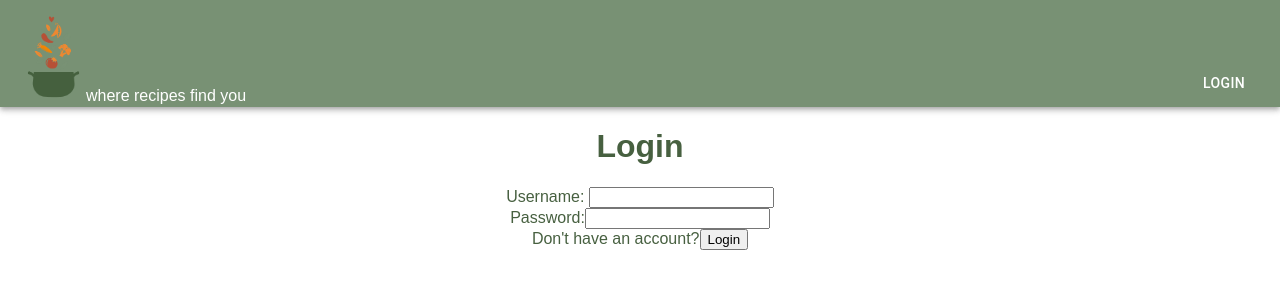
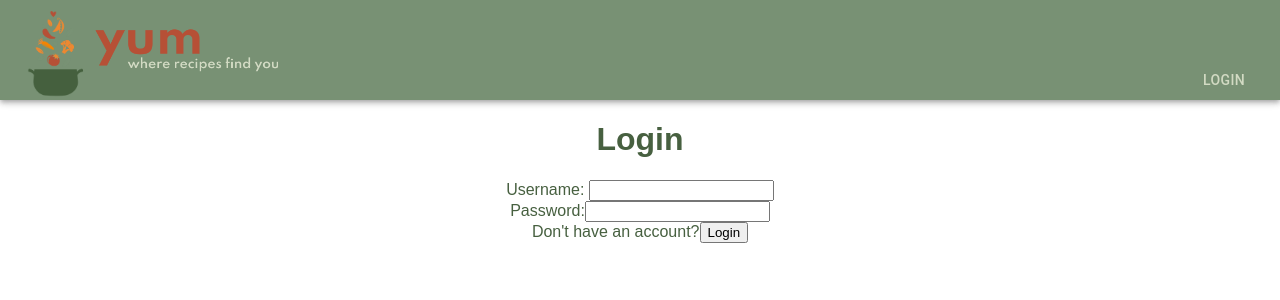
Before and after one commit to hannahtoth/yum-client, a React (Create React App) app: page / in a window 1280 px wide. Shown: the top 300 px of the page. Built offline with nearby package versions, Linux system fonts and the light colour scheme.

Commit message:
additonal styling of navabr'

```diff
--- a/src/App.js
+++ b/src/App.js
@@ -6,6 +6,7 @@ import './App.css';
 import AppLoggedIn from './components/AppLoggedIn';
 import Portal from './components/Portal';
 import Navbar from './components/Navbar';
+
 
 
 function App() {
@@ -17,7 +18,10 @@ function App() {
      {/* {loggedIn ? <AppLoggedIn /> : <Portal/>} */}
      <Portal/>
 
+
     </div>
+
+
   );
 }
 
--- a/src/components/Navbar.js
+++ b/src/components/Navbar.js
@@ -2,6 +2,7 @@ import React from 'react';
 import { makeStyles } from '@material-ui/core/styles';
 
 import { Button, Typography, AppBar, Toolbar, IconButton, MenuIcon, Avatar, MenuItem, Menu} from '../materialuiexports';
+import { BottomNavigation } from '@material-ui/core';
 
 
 const Navbar = ({}) => {
@@ -23,13 +24,18 @@ const useStyles = makeStyles((theme) => ({
         },
 
         logo: {
-            maxWidth: 60,
+            maxWidth: 200,
 
 
           },
 
+          tagline: {
+            maxWidth: 100,
+            maxHeight: 100,
+
+          },
+
           button: {
-
               marginTop: 60,
           }
 
@@ -45,7 +51,8 @@ const useStyles = makeStyles((theme) => ({
               backgroundColor: "#789174"
             }}>
               <Toolbar>
-                <img src='yumLogo.png' alt='logo' className={classes.logo} />
+                <img src='YumLogo.png' alt='tagline' className={classes.tagline} />
+                 <img src='yum-tagline.png' alt='logo' className={classes.logo} />
 
 
                 <Typography variant="h8"
@@ -53,12 +60,12 @@ const useStyles = makeStyles((theme) => ({
                 style={{
                     color: 'white'
                 }} className={classes.title}>
-                where recipes find you
+
                 </Typography>
 
                 <Button color="inherit"
                 style={{
-                    color: 'white'
+                    color: '#D2DAC3'
                 }} className={classes.button}>Login</Button>
               </Toolbar>
             </AppBar>
--- a/src/materialuiexports.js
+++ b/src/materialuiexports.js
@@ -19,5 +19,5 @@ import Menu from '@material-ui/core/Menu';
 import MenuItem from '@material-ui/core/MenuItem';
 
 export {
-    TextField, AddCircleOutlineTwoToneIcon, Button, Pagination, Chip, CardMedia, Card, CardContent, Typography, Grid, Container, Link, AppBar, Avatar, IconButton, Toolbar, MenuIcon, Menu, MenuItem
+    TextField, AddCircleOutlineTwoToneIcon, Button, Pagination, Chip, CardMedia, Card, CardContent, Grid, Container, Link, AppBar, Avatar, IconButton, Toolbar, MenuIcon, Menu, MenuItem, Typography
      }
```
Also changed, not shown: public/title-tagline.png (added), public/yum-tagline.png (added).
